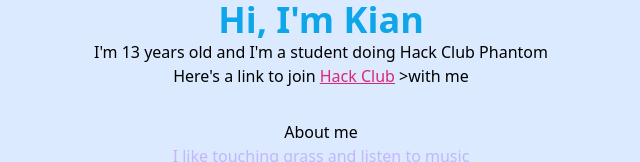
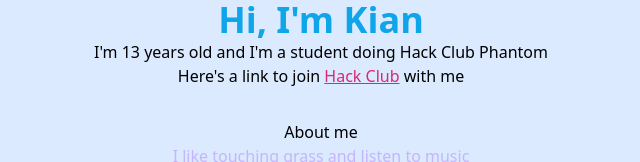
Before and after one commit to kianxunlam0711-alt/my-portfolio, a plain HTML site: page index.html in a window 1280 px wide. Shown: the top 162 px of the page, 319-959 px from the left. Drawn offline with nearby package versions, Linux system fonts and the light colour scheme.

Commit message:
it worked

```diff
--- a/index.html
+++ b/index.html
@@ -7,7 +7,7 @@
     <body class="text-center bg-blue-100">
 		<h1 class="text-sky-500 text-4xl font-bold">Hi, I'm Kian</h1>
 		<p class="hover:text-green-400"> I'm 13 years old and I'm a student doing Hack Club Phantom</p>
-        <p>Here's a link to join <a href="https://hackclub.com" class="text-pink-600 underline hover:text-pink-800">Hack Club</a> >with me</p>
+        <p>Here's a link to join <a href="https://hackclub.com" class="text-pink-600 underline hover:text-pink-800">Hack Club</a> with me</p>
         <h2 class="mt-8 hover:text-red-400">About me</h2>
         <p class="text-violet-300">I like touching grass and listen to music</p>
         <img src="https://cdn1.matadornetwork.com/blogs/1/2011/05/canada-1.jpg" alt="A cool mountain pics in Canada" class="w-64 rounded-lg shadow-lg mx-auto" />
```
